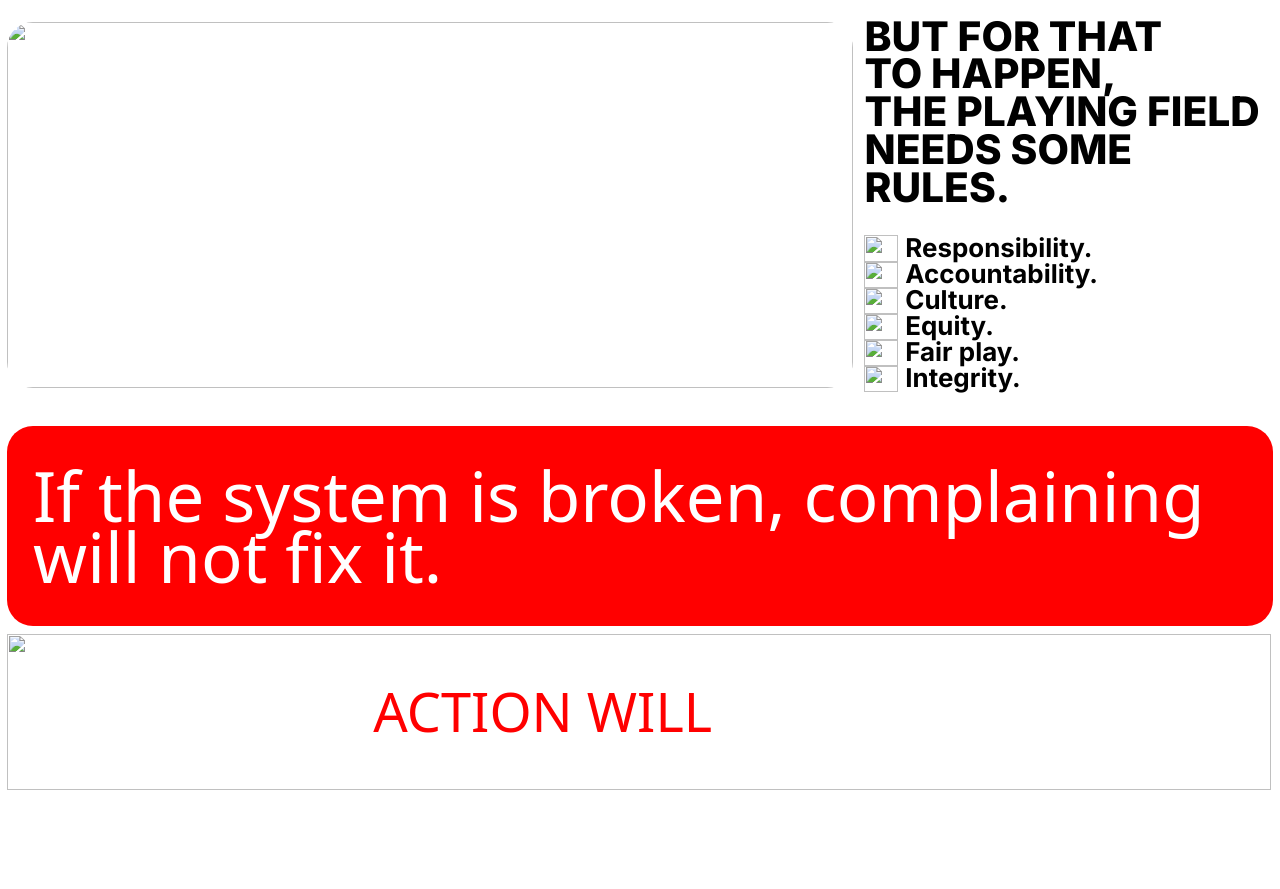
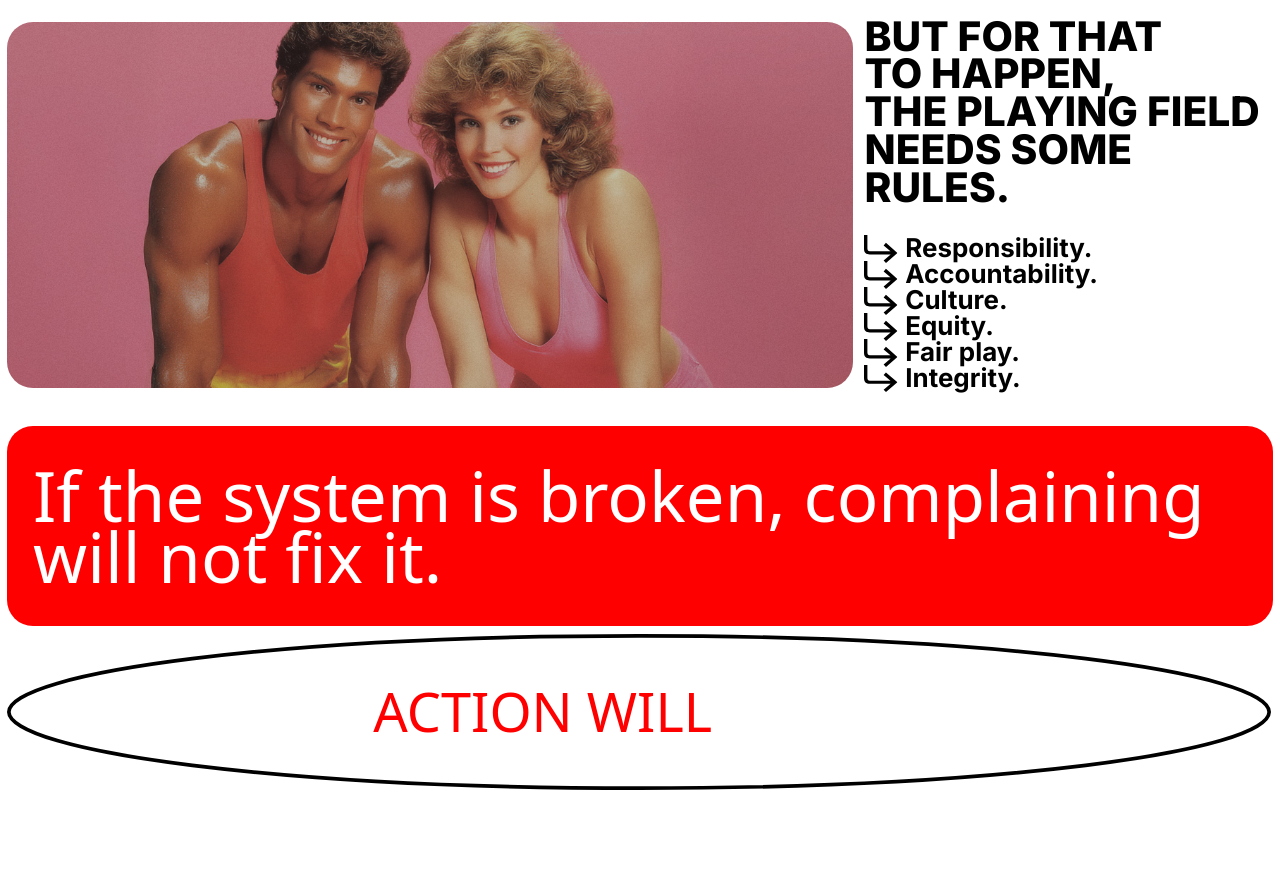
Before and after one commit to wlp-admin/welovepitching, a plain HTML site: page index.html in a window 1280 px wide. Shown: the part 1279-2168 px from the top of the page. Drawn offline with nearby package versions, Linux system fonts and the light colour scheme; the site is published under a folder, as on GitHub Pages, so addresses that start at the root find nothing; a web font is replaced by a local one.

Commit message:
Update index.html

```diff
--- a/index.html
+++ b/index.html
@@ -150,7 +150,7 @@
                             <div class="flex flex-col gap-[7.581vw]">
                                 <!-- WELOVEPITCHING-SVG (usando immagine da Figma) -->
                                 <div class="w-[65.567vw] h-[5.961vw] relative" data-name="WELOVEPITCHING-SVG">
-                                    <img src="/assets/logo-welovepitching.svg"
+                                    <img src="./assets/logo-welovepitching.svg"
                                          alt="We Love Pitching"
                                          class="w-full h-full object-contain" />
                                 </div>
@@ -179,7 +179,7 @@
             <div class="flex items-center justify-between w-full">
                 <!-- Image -->
                 <div class="w-[66.088vw] h-[29.630vw] rounded-[2.025vw] relative">
-                    <img src="/assets/1.jpg"
+                    <img src="./assets/1.jpg"
                          alt=""
                          class="absolute inset-0 w-full h-full object-cover rounded-[2.025vw]" />
                 </div>
@@ -216,7 +216,7 @@
             <div class="flex items-center justify-between w-full">
                 <!-- Image -->
                 <div class="w-[66.088vw] h-[28.646vw] rounded-[2.025vw] relative">
-                    <img src="/assets/2.jpg"
+                    <img src="./assets/2.jpg"
                          alt=""
                          class="absolute inset-0 w-full h-full object-cover rounded-[2.025vw]" />
                 </div>
@@ -233,22 +233,22 @@
                         <!-- Arrows -->
                         <div class="relative w-[2.618vw] h-[12.269vw]">
                             <div class="absolute top-[10.127vw] w-[2.618vw] h-[2.141vw]">
-                                <img src="/assets/icons.svg" alt="" class="w-full h-full" />
+                                <img src="./assets/icons.svg" alt="" class="w-full h-full" />
                             </div>
                             <div class="absolute top-[8.102vw] w-[2.618vw] h-[2.141vw]">
-                                <img src="/assets/icons.svg" alt="" class="w-full h-full" />
+                                <img src="./assets/icons.svg" alt="" class="w-full h-full" />
                             </div>
                             <div class="absolute top-[6.076vw] w-[2.618vw] h-[2.141vw]">
-                                <img src="/assets/icons.svg" alt="" class="w-full h-full" />
+                                <img src="./assets/icons.svg" alt="" class="w-full h-full" />
                             </div>
                             <div class="absolute top-[4.051vw] w-[2.618vw] h-[2.141vw]">
-                                <img src="/assets/icons.svg" alt="" class="w-full h-full" />
+                                <img src="./assets/icons.svg" alt="" class="w-full h-full" />
                             </div>
                             <div class="absolute top-[2.025vw] w-[2.618vw] h-[2.141vw]">
-                                <img src="/assets/icons.svg" alt="" class="w-full h-full" />
+                                <img src="./assets/icons.svg" alt="" class="w-full h-full" />
                             </div>
                             <div class="absolute top-0 w-[2.618vw] h-[2.141vw]">
-                                <img src="/assets/icons.svg" alt="" class="w-full h-full" />
+                                <img src="./assets/icons.svg" alt="" class="w-full h-full" />
                             </div>
                         </div>
 
@@ -279,7 +279,7 @@
                 <!-- Action Will Section -->
                 <div class="relative h-[12.211vw] w-full">
                     <div class="absolute left-0 top-0 w-[98.727vw] h-[12.211vw]">
-                        <img src="/assets/banner.svg" alt="" class="w-full h-full" />
+                        <img src="./assets/banner.svg" alt="" class="w-full h-full" />
                     </div>
                     <div class="absolute left-[28.588vw] top-[3.704vw] font-climate text-[4.225vw] text-primary-red leading-[4.803vw] font-normal text-nowrap uppercase" style="font-variation-settings: 'YEAR' 1979">
                         <p class="whitespace-pre">action will</p>
@@ -343,7 +343,7 @@
         <!-- FULL IMAGE SECTION -->
         <section class="relative w-full py-[3vw]">
             <div class="w-full h-[29.630vw] rounded-[2.025vw] relative">
-                <img src="/assets/3.jpg"
+                <img src="./assets/3.jpg"
                      alt=""
                      class="absolute inset-0 w-full h-full object-cover rounded-[2.025vw]" />
             </div>
@@ -387,7 +387,7 @@
 
             <!-- WELOVEPITCHING Logo -->
             <div class="absolute left-[7.002vw] top-[0.3vw] w-[25.521vw] h-[2.257vw]">
-                <img src="/assets/logo-wlp.svg" alt="We Love Pitching" class="w-full h-full" />
+                <img src="./assets/logo-wlp.svg" alt="We Love Pitching" class="w-full h-full" />
             </div>
         </section>
 
@@ -410,7 +410,7 @@
                 </div>
 
                 <div class="w-[65.567vw] h-full rounded-[2.025vw] relative">
-                    <img src="/assets/4.jpg"
+                    <img src="./assets/4.jpg"
                          alt=""
                          class="absolute inset-0 w-full h-full object-cover rounded-[2.025vw]" />
                 </div>
@@ -640,7 +640,7 @@
     <section id="PITCHSMART" class="relative w-[98.843vw] h-[15.684vw] my-[2vw]" data-name="PITCHSMART">
         <div class="relative w-[98.727vw] h-[15.684vw] mx-auto">
             <div class="absolute left-0 top-0 w-[98.727vw] h-[15.684vw]">
-                <img src="/assets/banner.svg" alt="" class="w-full h-full object-cover" />
+                <img src="./assets/banner.svg" alt="" class="w-full h-full object-cover" />
             </div>
             <div class="absolute left-[50%] top-[50%] transform -translate-x-1/2 -translate-y-1/2 font-climate text-[5.324vw] text-primary-red leading-[4.803vw] font-normal text-center text-nowrap" style="font-variation-settings: 'YEAR' 1979">
                 <p class="whitespace-pre">Pitch smart,<br>Not hard.</p>
```
